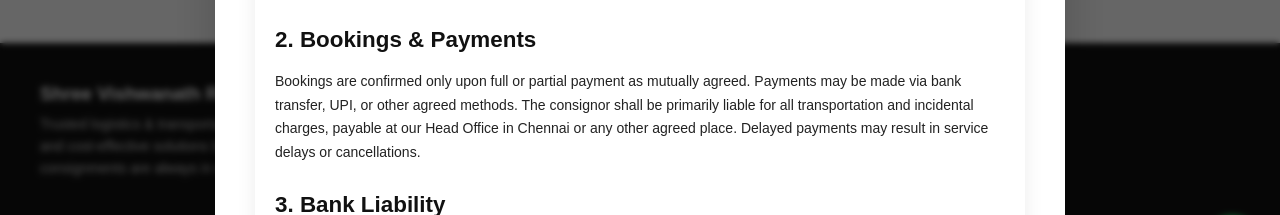
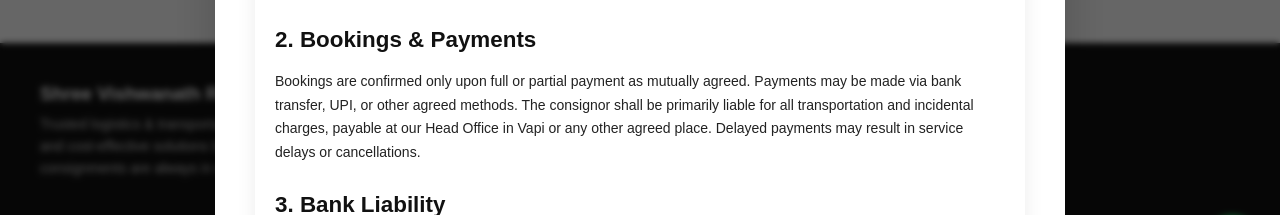
Before and after one commit to Aanandshukla02/Shree-Vishwanath-Roadways, a React (Vite) app: page / in a window 1280 px wide. Both pictures are taken after a click on the element "Terms & Conditions". Shown: the part 4716-4931 px from the top of the page. Built offline with nearby package versions, Linux system fonts and the light colour scheme.

Commit message:
updating the word in terms

```diff
--- a/src/components/Terms.jsx
+++ b/src/components/Terms.jsx
@@ -23,7 +23,7 @@ function Terms() {
       <p>
         Bookings are confirmed only upon full or partial payment as mutually agreed. Payments may be made
         via bank transfer, UPI, or other agreed methods. The consignor shall be primarily liable for
-        all transportation and incidental charges, payable at our Head Office in Chennai or any other agreed place.
+        all transportation and incidental charges, payable at our Head Office in Vapi or any other agreed place.
         Delayed payments may result in service delays or cancellations.
       </p>
 
```
